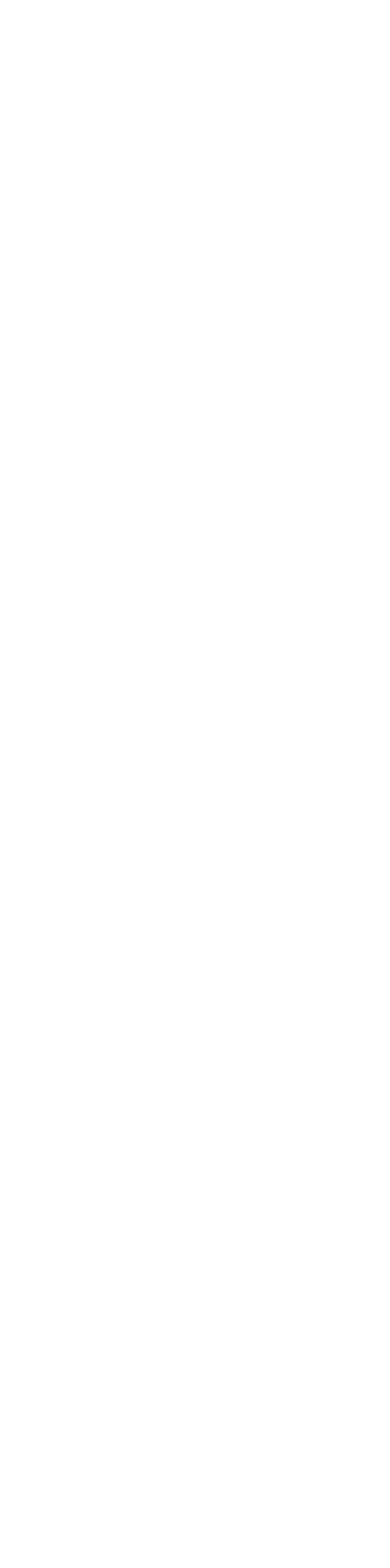
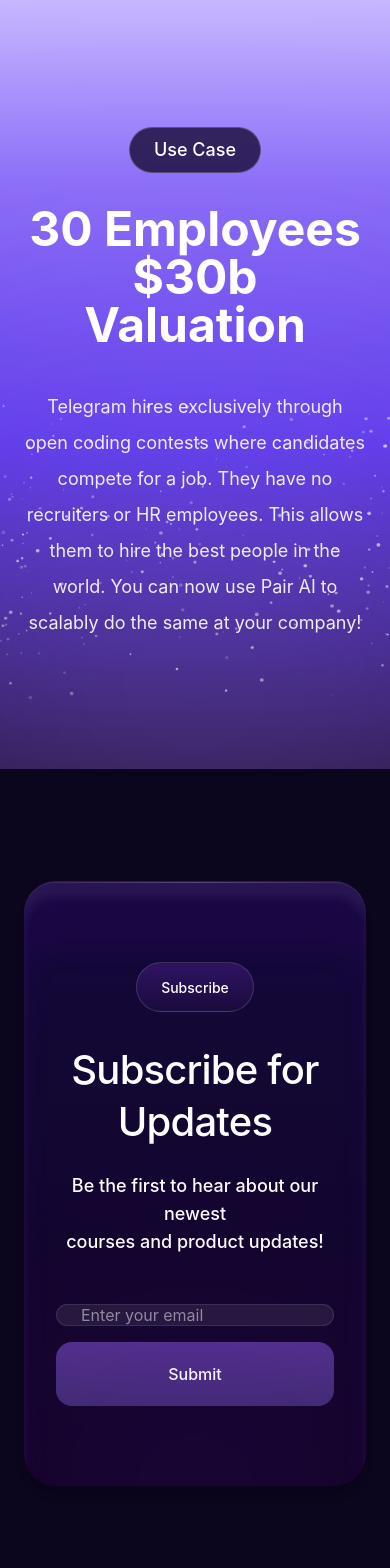
Before and after one commit to RashiGupta33/pair-clone, a React (Vite) app: page / in a window 390 px wide. Shown: the part 6900-8468 px from the top of the page. Before the commit the page ends 6899 px from the top, so only its background shows below. Built offline with nearby package versions, Linux system fonts and the light colour scheme.

Commit message:
Particles, Subscribe and Footer is added

```diff
--- a/src/App.jsx
+++ b/src/App.jsx
@@ -2,7 +2,9 @@
 import StatsSection from "./components/StatsSection"
 import Companies from "./components/Companies"
 import Features from "./components/Features"
-// import TelegramSection from "./components/TelegramSection"
+import TelegramSection from "./components/TelegramSection"
+import Subscribe from "./components/Subscribe"
+import Footer from "./components/Footer"
 
 function App() {
   return (
@@ -11,7 +13,9 @@
       <StatsSection />
       <Companies />
       <Features />
-      {/* <TelegramSection /> */}
+      <TelegramSection />
+      <Subscribe />
+      <Footer />
     </>
   )
 }
--- /dev/null
+++ b/src/components/Footer.jsx
@@ -0,0 +1,52 @@
+export default function Footer() {
+    return (
+        <footer className="bg-[#0C051E] pt-24 pb-16">
+            <div className="mx-auto max-w-[1600px] px-10 lg:px-20">
+                {/* Logo */}
+                <img
+                    src="#"
+                    alt="Pair AI"
+                    className="h-10 w-auto"
+                />
+
+                {/* Divider */}
+                <div className="my-12 h-px w-full bg-white/[0.08]" />
+
+                {/* Bottom */}
+                <div className="flex flex-col gap-8 text-[17px] text-white/65 md:flex-row md:items-center">
+                    {/* Left */}
+                    <p className="whitespace-nowrap">
+                        © 2025 Pair AI. All rights reserved.
+                    </p>
+
+                    {/* Middle */}
+                    <div className="flex flex-1 items-center justify-start gap-12 md:ml-12">
+                        <a
+                            href="/privacy"
+                            className="transition-colors duration-300 hover:text-white"
+                        >
+                            Privacy Policy
+                        </a>
+
+                        <a
+                            href="/terms"
+                            className="transition-colors duration-300 hover:text-white"
+                        >
+                            Terms of Service
+                        </a>
+                    </div>
+
+                    {/* Right */}
+                    <a
+                        href="https://www.linkedin.com/company/pairai/"
+                        target="_blank"
+                        rel="noopener noreferrer"
+                        className="transition-colors duration-300 hover:text-white"
+                    >
+                        Linkedin
+                    </a>
+                </div>
+            </div>
+        </footer>
+    );
+}
--- /dev/null
+++ b/src/components/Particles.jsx
@@ -0,0 +1,93 @@
+import { useEffect, useRef } from "react";
+
+export default function Particles() {
+  const canvasRef = useRef(null);
+
+  useEffect(() => {
+    const canvas = canvasRef.current;
+    const ctx = canvas.getContext("2d");
+
+    canvas.width = window.innerWidth;
+    canvas.height = 900;
+
+    const centerX = canvas.width / 2;
+    const particles = [];
+
+    for (let i = 0; i < 180; i++) {
+      particles.push({
+        x: centerX + (Math.random() - 0.5) * 500,
+        y: canvas.height - Math.random() * 250,
+
+        radius: Math.random() * 1.5 + 0.5,
+
+        speedY: Math.random() * 0.35 + 0.15,
+        speedX: (Math.random() - 0.5) * 0.15,
+
+        opacity: Math.random() * 0.5 + 0.15,
+      });
+    }
+
+    function draw() {
+      ctx.clearRect(0, 0, canvas.width, canvas.height);
+
+      particles.forEach((particle) => {
+        particle.y -= particle.speedY;
+        particle.x += particle.speedX;
+
+        // Recreate particle when it goes above the screen
+        if (particle.y < -20) {
+          particle.y = canvas.height + 20;
+          particle.x = centerX + (Math.random() - 0.5) * 500;
+        }
+
+        // Wrap horizontally
+        if (particle.x < 0) {
+          particle.x = canvas.width;
+        }
+
+        if (particle.x > canvas.width) {
+          particle.x = 0;
+        }
+
+        ctx.beginPath();
+        ctx.fillStyle = `rgba(255,255,255,${particle.opacity})`;
+        ctx.arc(
+          particle.x,
+          particle.y,
+          particle.radius,
+          0,
+          Math.PI * 2
+        );
+        ctx.fill();
+      });
+    }
+
+    let animationId;
+
+    function animate() {
+      draw();
+      animationId = requestAnimationFrame(animate);
+    }
+
+    animate();
+
+    const handleResize = () => {
+      canvas.width = window.innerWidth;
+      canvas.height = 900;
+    };
+
+    window.addEventListener("resize", handleResize);
+
+    return () => {
+      cancelAnimationFrame(animationId);
+      window.removeEventListener("resize", handleResize);
+    };
+  }, []);
+
+  return (
+    <canvas
+      ref={canvasRef}
+      className="absolute inset-0 h-full w-full pointer-events-none"
+    />
+  );
+}
--- /dev/null
+++ b/src/components/Subscribe.jsx
@@ -0,0 +1,115 @@
+export default function SubscribeSection() {
+    return (
+        <section
+            id="subscribe"
+            className="bg-[#0C051E] py-28 px-6"
+        >
+            <div className="mx-auto max-w-6xl">
+                <div
+                    className="relative overflow-hidden rounded-[32px] border-t border-white/10"
+                    style={{
+                        background:
+                            "linear-gradient(180deg,#14083B 0%,#110524 100%)",
+                        boxShadow: `
+              inset 0 1px 0 rgba(255,222,222,.04),
+              inset 0 0.6px .4px rgba(219,189,255,.06),
+              inset 0 15px 10px rgba(219,189,255,.08),
+              inset 0 65px 32px rgba(138,15,252,.06),
+              0 .6px .4px rgba(0,0,0,.12),
+              0 10px 7px rgba(0,0,0,.12)
+            `,
+                    }}
+                >
+                    <div className="mx-auto flex max-w-3xl flex-col items-center px-8 py-20">            {/* Badge */}
+                        <div
+                            className="mb-8 rounded-full border border-white/15 px-6 py-3"
+                            style={{
+                                background:
+                                    "linear-gradient(180deg,#301363 0%,#190B3D 100%)",
+                            }}
+                        >
+                            <span className="text-sm font-medium text-white">
+                                Subscribe
+                            </span>
+                        </div>
+
+                        {/* Heading */}
+                        <h2 className="max-w-3xl text-center text-[40px] font-medium leading-[1.3] tracking-[-0.02em] text-white md:text-[56px]">
+                            Subscribe for Updates
+                        </h2>
+
+                        {/* Description */}
+                        <div className="mt-6 text-center text-lg font-medium leading-7 text-white">
+                            <p>Be the first to hear about our newest</p>
+                            <p>courses and product updates!</p>
+                        </div>            {/* Form */}
+                        <form className="mt-12 flex w-full max-w-2xl flex-col gap-4 sm:flex-row">
+                            {/* Email Input */}
+                            <input
+                                type="email"
+                                placeholder="Enter your email"
+                                className="
+                  h-16
+                  flex-1
+                  rounded-2xl
+                  border
+                  border-white/10
+                  bg-white/[0.08]
+                  px-6
+                  text-white
+                  placeholder:text-white/50
+                  outline-none
+                  transition-all
+                  duration-300
+                  focus:border-[#7B5CF5]
+                  focus:ring-2
+                  focus:ring-[#7B5CF5]/30
+                "
+                            />
+
+                            {/* Submit Button */}
+                            <button
+                                type="submit"
+                                className="
+                  h-16
+                  rounded-2xl
+                  px-10
+                  text-base
+                  font-medium
+                  text-white
+                  transition-all
+                  duration-300
+                  hover:scale-[1.02]
+                  active:scale-[0.98]
+                "
+                                style={{
+                                    background:
+                                        "linear-gradient(180deg,#51308A 0%,#402D70 100%)",
+                                }}
+                            >
+                                Submit
+                            </button>
+                        </form>          </div>
+
+                    {/* Top highlight */}
+                    <div
+                        className="pointer-events-none absolute inset-x-0 top-0 h-px"
+                        style={{
+                            background:
+                                "linear-gradient(90deg,transparent,rgba(255,255,255,.18),transparent)",
+                        }}
+                    />
+
+                    {/* Purple glow */}
+                    <div
+                        className="pointer-events-none absolute -bottom-40 left-1/2 h-[320px] w-[600px] -translate-x-1/2 rounded-full opacity-40 blur-[120px]"
+                        style={{
+                            background:
+                                "radial-gradient(circle, rgba(138,15,252,.45) 0%, rgba(138,15,252,.15) 45%, transparent 75%)",
+                        }}
+                    />
+                </div>
+            </div>
+        </section>
+    );
+}
--- a/src/components/TelegramSection.jsx
+++ b/src/components/TelegramSection.jsx
@@ -1,25 +1,32 @@
-// import TelegramImage from "../assets/telegram.png";
-import ParticleBackground from "./ParticleBackground";
+import Particles from "./Particles";
 
 export default function TelegramSection() {
     return (
         <section
             id="telegram"
-            className="relative overflow-hidden bg-[#130627] py-32"
+            className="relative overflow-hidden py-32"
+            style={{
+                background:
+                    "linear-gradient(180deg,#c8b8ff 0%,#8c6ef8 24%,#5b36e8 58%,#241041 100%)",
+            }}
         >
-            <ParticleBackground />
+            {/* Bottom Glow */}
+            <div className="absolute bottom-[-180px] left-1/2 h-[520px] w-[720px] -translate-x-1/2 rounded-full bg-[#a58cff]/30 blur-[180px]" />
+
+            {/* Particles */}
+            <Particles />
 
             <div className="relative z-10 mx-auto max-w-7xl px-6">
                 <div className="flex flex-col items-center">
                     {/* Badge */}
-                    <div className="mb-8 rounded-full border border-white/20 bg-[#180C38] px-6 py-2 shadow-lg">
+                    <div className="mb-8 rounded-full border border-white/20 bg-[#180C38]/80 px-6 py-2 backdrop-blur">
                         <span className="text-lg font-medium text-white">
                             Use Case
                         </span>
                     </div>
 
                     {/* Heading */}
-                    <h2 className="max-w-6xl text-center text-5xl font-bold leading-tight text-white md:text-7xl xl:text-[140px]">
+                    <h2 className="max-w-6xl text-center text-5xl font-bold leading-none text-white md:text-7xl xl:text-[140px]">
                         30 Employees
                         <br />
                         $30b Valuation
@@ -33,15 +40,6 @@
                         You can now use Pair AI to scalably do the same at your company!
                     </p>
                 </div>
-
-                {/* Telegram Image */}
-                {/* <div className="relative mt-24 flex justify-center">
-                    <img
-                        src="#"
-                        alt="Telegram"
-                        className="w-[350px] md:w-[500px] xl:w-[650px]"
-                    />
-                </div> */}
             </div>
         </section>
     );
```
Also changed, not shown: src/components/ParticleBackground.jsx (deleted).
